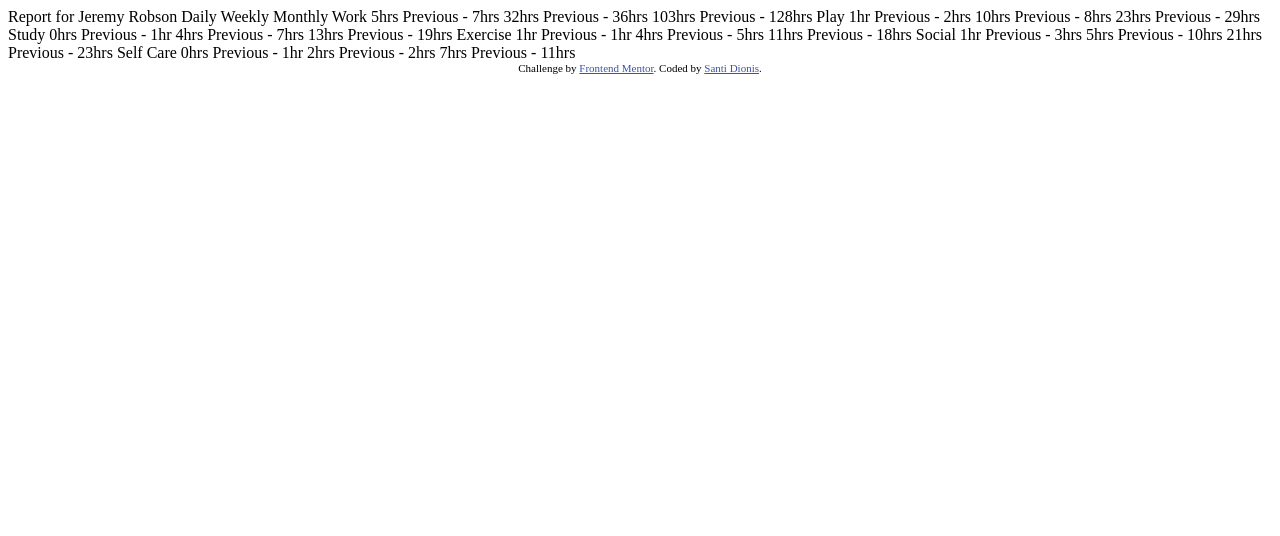
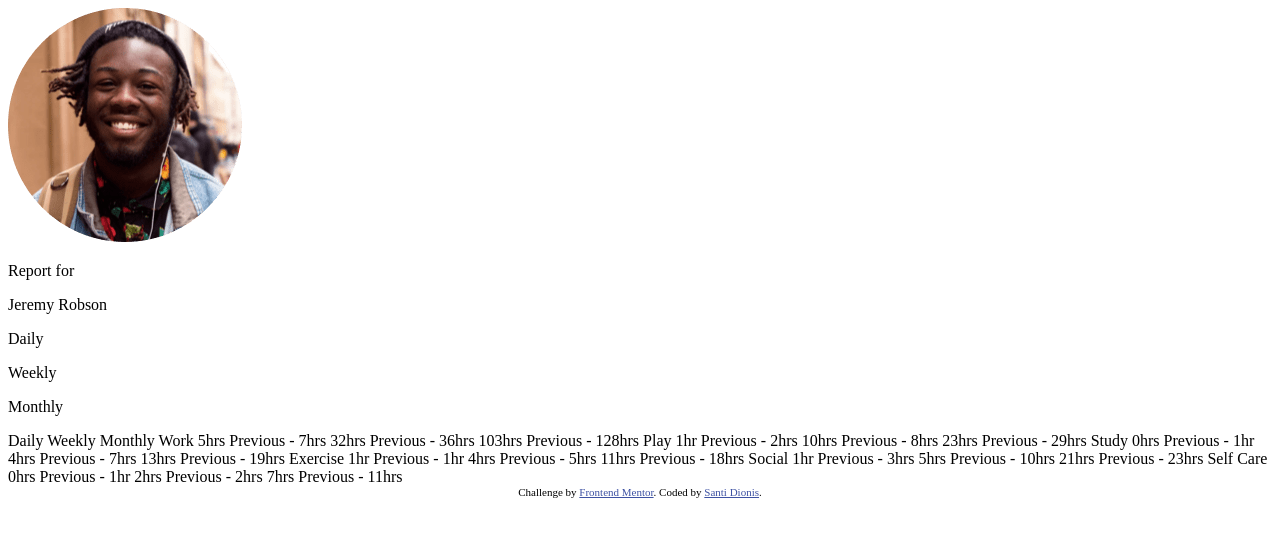
Before and after one commit to shencanet/Frontend-Mentor-app., a plain HTML site: page index.html in a window 1280 px wide. Drawn offline with Linux system fonts and the light colour scheme.

```diff
--- a/index.html
+++ b/index.html
@@ -1,80 +1,157 @@
 <!DOCTYPE html>
 <html lang="en">
   <head>
-  <meta charset="UTF-8">
-  <meta name="viewport" content="width=device-width, initial-scale=1.0"> <!-- displays site properly based on user's device -->
+    <meta charset="UTF-8" />
+    <meta name="viewport" content="width=device-width, initial-scale=1.0" />
+    <!-- displays site properly based on user's device -->
 
-  <link rel="icon" type="image/png" sizes="32x32" href="./images/favicon-32x32.png">
+    <link
+      rel="icon"
+      type="image/png"
+      sizes="32x32"
+      href="./images/favicon-32x32.png"
+    />
 
     <title>Frontend Mentor | Time tracking dashboard</title>
 
     <!-- Feel free to remove these styles or customise in your own stylesheet 👍 -->
     <style>
-    .attribution { font-size: 11px; text-align: center; }
-    .attribution a { color: hsl(228, 45%, 44%); }
+      .attribution {
+        font-size: 11px;
+        text-align: center;
+      }
+      .attribution a {
+        color: hsl(228, 45%, 44%);
+      }
     </style>
   </head>
   <body>
+    <main class="main-container">
+      <section class="first-section">
+        <div class="main-card">
 
-  Report for
-  Jeremy Robson
-
-  Daily
-  Weekly
-  Monthly
-
-  Work
-  5hrs <!-- daily -->
-  Previous - 7hrs <!-- daily -->
-  32hrs <!-- weekly -->
-  Previous - 36hrs <!-- weekly -->
-  103hrs <!-- monthly -->
-  Previous - 128hrs <!-- monthly -->
-
-  Play
-  1hr <!-- daily -->
-  Previous - 2hrs <!-- daily -->
-  10hrs <!-- weekly -->
-  Previous - 8hrs <!-- weekly -->
-  23hrs <!-- monthly -->
-  Previous - 29hrs <!-- monthly -->
-
-  Study
-  0hrs <!-- daily -->
-  Previous - 1hr <!-- daily -->
-  4hrs <!-- weekly -->
-  Previous - 7hrs <!-- weekly -->
-  13hrs <!-- monthly -->
-  Previous - 19hrs <!-- monthly -->
-
-  Exercise
-  1hr <!-- daily -->
-  Previous - 1hr <!-- daily -->
-  4hrs <!-- weekly -->
-  Previous - 5hrs <!-- weekly -->
-  11hrs <!-- monthly -->
-  Previous - 18hrs <!-- monthly -->
-
-  Social
-  1hr <!-- daily -->
-  Previous - 3hrs <!-- daily -->
-  5hrs <!-- weekly -->
-  Previous - 10hrs <!-- weekly -->
-  21hrs <!-- monthly -->
-  Previous - 23hrs <!-- monthly -->
-
-  Self Care
-  0hrs <!-- daily -->
-  Previous - 1hr <!-- daily -->
-  2hrs <!-- weekly -->
-  Previous - 2hrs <!-- weekly -->
-  7hrs <!-- monthly -->
-  Previous - 11hrs <!-- monthly -->
+          <div class="main-card__user">
+      <!--Metodologia  Bloque elemEnto Modificador-->
+            <img class="main-card__image" src="./images/image-jeremy.png" alt="user-img" />
 
 
+          <div>
+            <p class="main-card__title">Report for</p>
+            <p class="main-card__name">Jeremy Robson</p>
+          </div>
+        </div>
+        <div class="main-card__date">
+          <p id="daily" class="main-card__frequency">Daily</p>
+          <p id="weekly" class="main-card__frequency">Weekly</p>
+          <p id="monthly" class="main-card__frequency">Monthly</p>
+
+
+        </div>
+
+
+
+        </div>
+      </section>
+    </main>
+
+
+
+
+
+
+
+
+
+
+
+
+
+
+
+
+    Daily Weekly Monthly Work 5hrs
+    <!-- daily -->
+    Previous - 7hrs
+    <!-- daily -->
+    32hrs
+    <!-- weekly -->
+    Previous - 36hrs
+    <!-- weekly -->
+    103hrs
+    <!-- monthly -->
+    Previous - 128hrs
+    <!-- monthly -->
+
+    Play 1hr
+    <!-- daily -->
+    Previous - 2hrs
+    <!-- daily -->
+    10hrs
+    <!-- weekly -->
+    Previous - 8hrs
+    <!-- weekly -->
+    23hrs
+    <!-- monthly -->
+    Previous - 29hrs
+    <!-- monthly -->
+
+    Study 0hrs
+    <!-- daily -->
+    Previous - 1hr
+    <!-- daily -->
+    4hrs
+    <!-- weekly -->
+    Previous - 7hrs
+    <!-- weekly -->
+    13hrs
+    <!-- monthly -->
+    Previous - 19hrs
+    <!-- monthly -->
+
+    Exercise 1hr
+    <!-- daily -->
+    Previous - 1hr
+    <!-- daily -->
+    4hrs
+    <!-- weekly -->
+    Previous - 5hrs
+    <!-- weekly -->
+    11hrs
+    <!-- monthly -->
+    Previous - 18hrs
+    <!-- monthly -->
+
+    Social 1hr
+    <!-- daily -->
+    Previous - 3hrs
+    <!-- daily -->
+    5hrs
+    <!-- weekly -->
+    Previous - 10hrs
+    <!-- weekly -->
+    21hrs
+    <!-- monthly -->
+    Previous - 23hrs
+    <!-- monthly -->
+
+    Self Care 0hrs
+    <!-- daily -->
+    Previous - 1hr
+    <!-- daily -->
+    2hrs
+    <!-- weekly -->
+    Previous - 2hrs
+    <!-- weekly -->
+    7hrs
+    <!-- monthly -->
+    Previous - 11hrs
+    <!-- monthly -->
+
     <div class="attribution">
-    Challenge by <a href="https://www.frontendmentor.io?ref=challenge" target="_blank">Frontend Mentor</a>.
-    Coded by <a href="#">Santi Dionis</a>.
+      Challenge by
+      <a href="https://www.frontendmentor.io?ref=challenge" target="_blank"
+        >Frontend Mentor</a
+      >. Coded by <a href="#">Santi Dionis</a>.
     </div>
   </body>
 </html>
```
Lines whose indentation alone changed are shown as unchanged.
